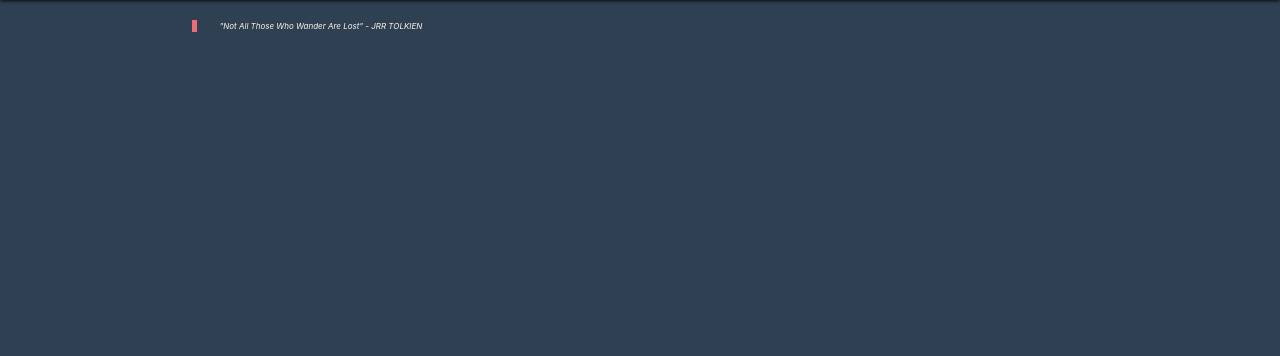
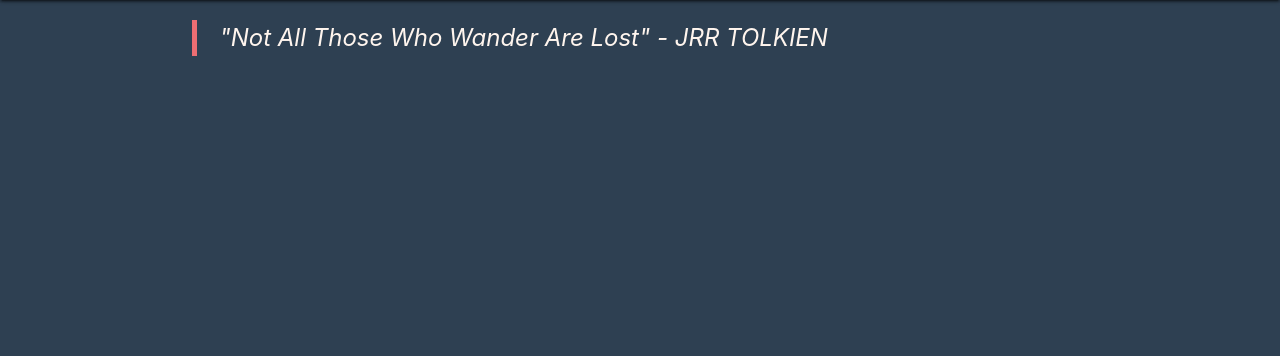
Before and after one commit to pattongrooms/project-3-STP, a Django app: page /destinations/ in a window 1280 px wide. Shown: the part 64-420 px from the top of the page. Run offline with Django 4.2, Linux system fonts and the light colour scheme; the visitor is signed in with stand-in values (Sample User, id 1); data that the repository does not hold is empty.

Commit message:
Update menu size

```diff
--- a/journeymate/main_app/static/css/style.css
+++ b/journeymate/main_app/static/css/style.css
@@ -108,7 +108,7 @@ td {
 }
 
 blockquote {
-  font-size: 1vmin;
+  font-size: 3vmin;
   font-style: italic;
 }
 
--- a/journeymate/main_app/templates/base.html
+++ b/journeymate/main_app/templates/base.html
@@ -31,7 +31,7 @@
     <header class="navbar-fixed">
       <nav>
         <div class="nav-wrapper">
-          <ul id="dropdown1" class="dropdown-content" style="width: 75px">
+          <ul id="dropdown1" class="dropdown-content style="width: 200px !important>
 
             <li><a class="dropdown-content-link" href="{% url 'about' %}">ABOUT</a></li>
             {% if user.is_authenticated %}
```
